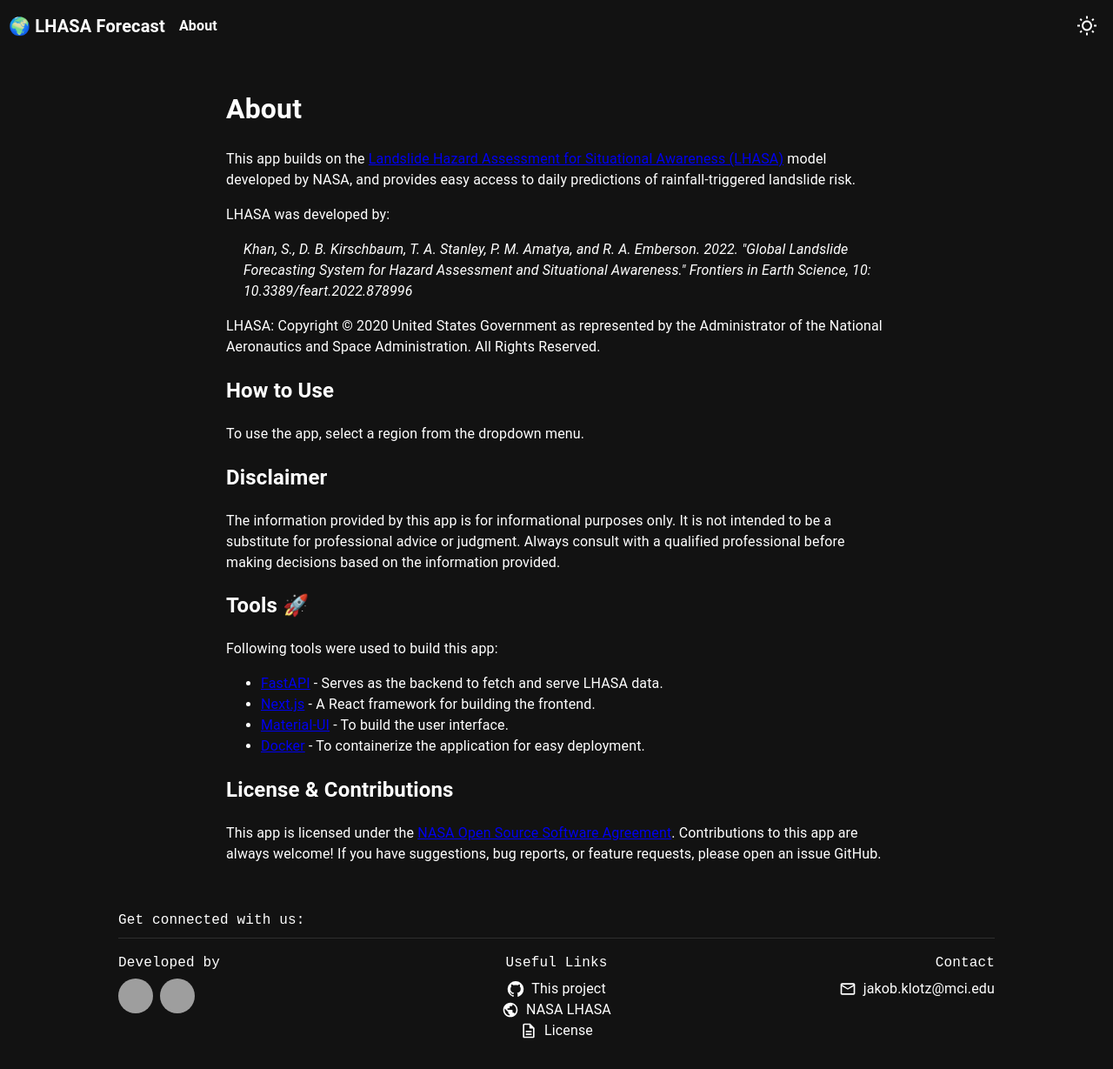
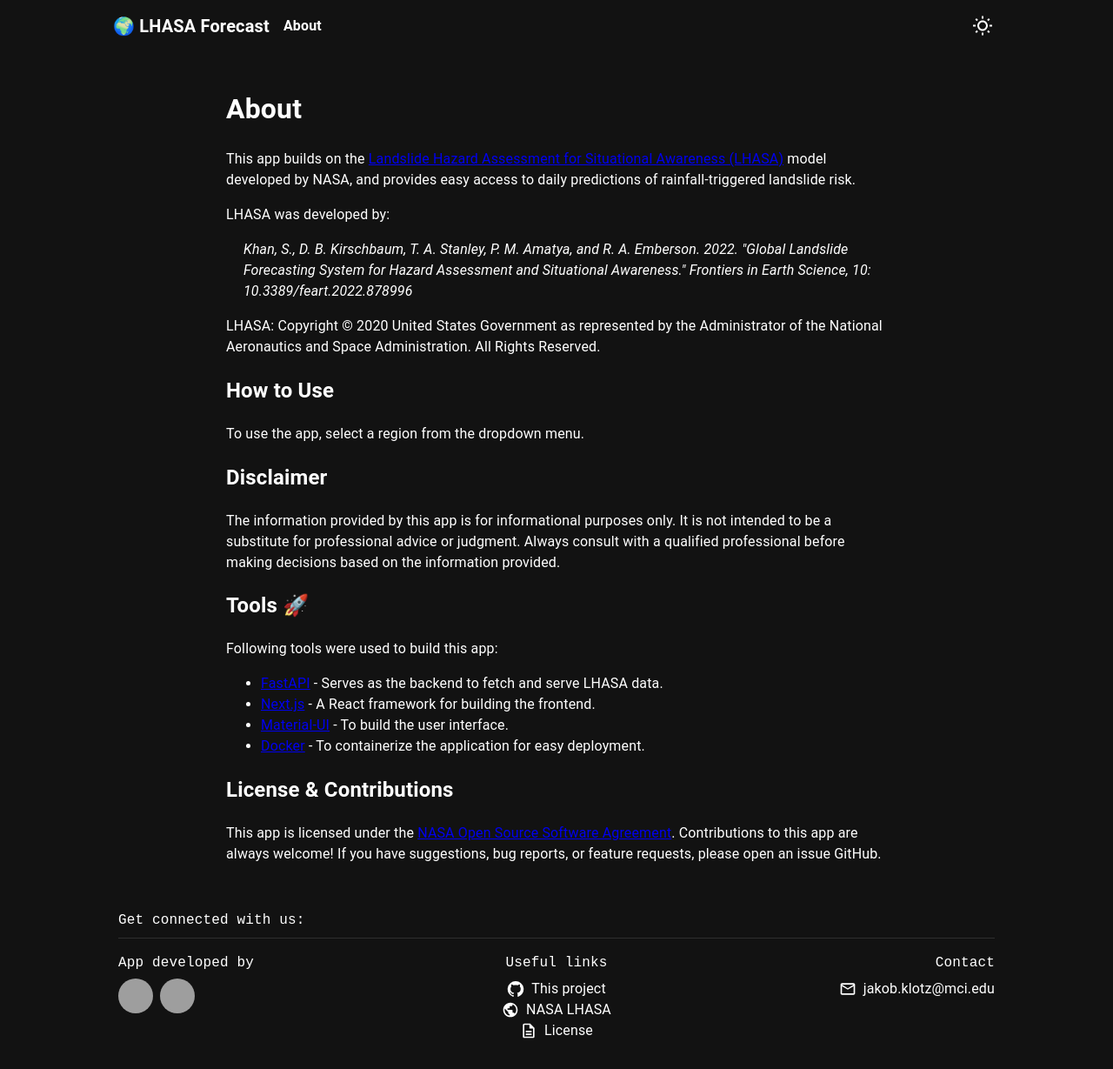
Before and after one commit to JakobKlotz/lhasa-app, a Next.js app in the folder frontend/: page /about in a window 1280 px wide. Shown: the whole page at 87% size. Built offline with nearby package versions, Linux system fonts and the light colour scheme; grey boxes are pictures that could not be loaded.

Commit message:
style: use same margin on header

```diff
--- a/frontend/app/components/Footer.tsx
+++ b/frontend/app/components/Footer.tsx
@@ -19,7 +19,7 @@
         <Grid container spacing={4} justifyContent="center">
           <Grid item xs={12} sm={4}>
             <Typography variant="body1" fontFamily={"monospace"} gutterBottom>
-              Developed by
+              App developed by
             </Typography>
             <Box sx={{ display: "flex", alignItems: "center", gap: 1 }}>
               <a
@@ -60,7 +60,7 @@
             }}
           >
             <Typography variant="body1" fontFamily={"monospace"} gutterBottom>
-              Useful Links
+              Useful links
             </Typography>
             <Box sx={{ display: "flex", alignItems: "center", gap: 1 }}>
               <a
--- a/frontend/app/components/Header.tsx
+++ b/frontend/app/components/Header.tsx
@@ -11,7 +11,7 @@
         padding: "10px",
       }}
     >
-      <Box sx={{ display: "flex", alignItems: "center" }}>
+      <Box sx={{ display: "flex", alignItems: "center", mx: 15}}>
         <Typography
           variant="h6"
           component="a"
@@ -44,7 +44,7 @@
         </Typography>
       </Box>
 
-      <Box>
+      <Box sx={{ mr: 15 }}>
         <ThemeSwitcher />
       </Box>
     </header>
--- a/frontend/app/page.tsx
+++ b/frontend/app/page.tsx
@@ -12,12 +12,9 @@
   CircularProgress,
   Paper,
   LinearProgress,
-  Tooltip,
-  IconButton,
 } from "@mui/material";
 import Autocomplete from "@mui/material/Autocomplete";
 import PlayArrowIcon from "@mui/icons-material/PlayArrow";
-import InfoIcon from "@mui/icons-material/Info";
 
 import { fetchCountries } from "./api/countries";
 import { fetchForecast } from "./api/forecast";
```
